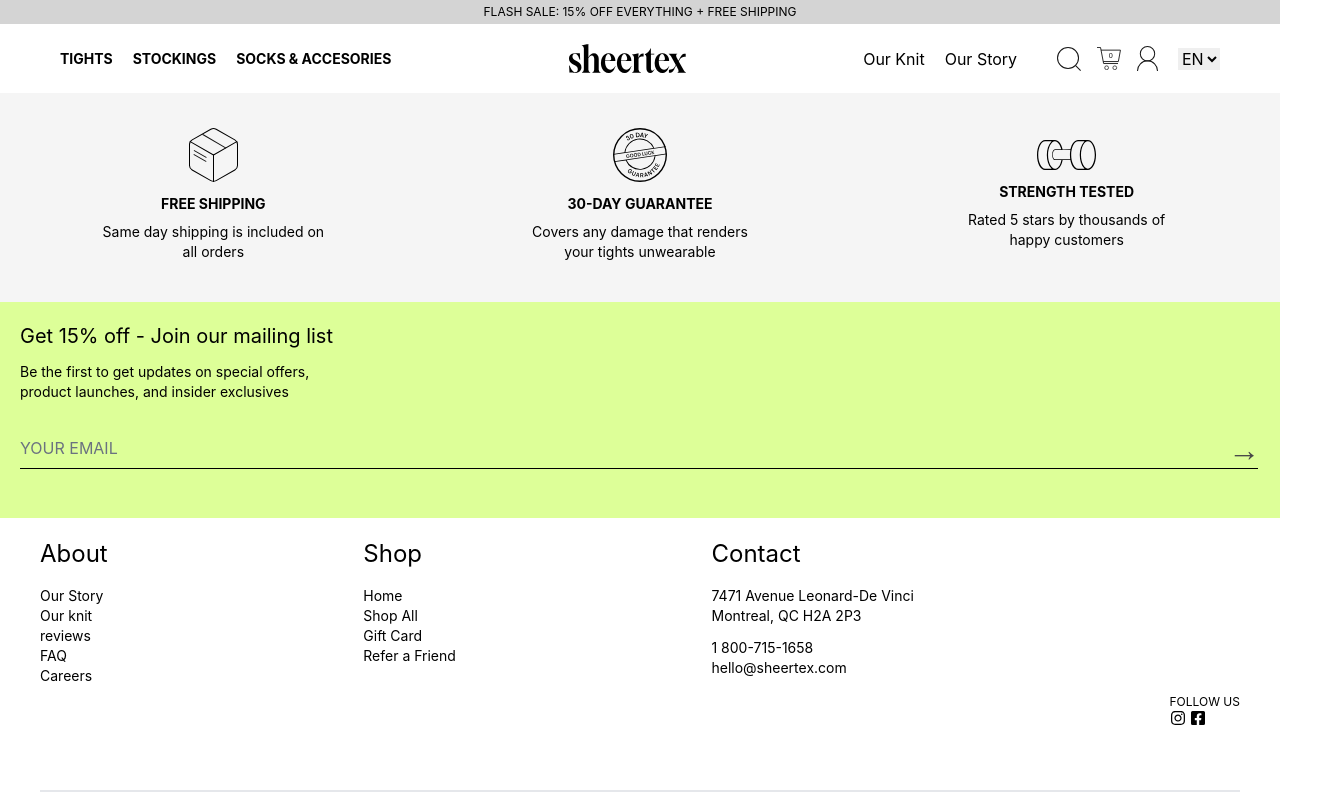
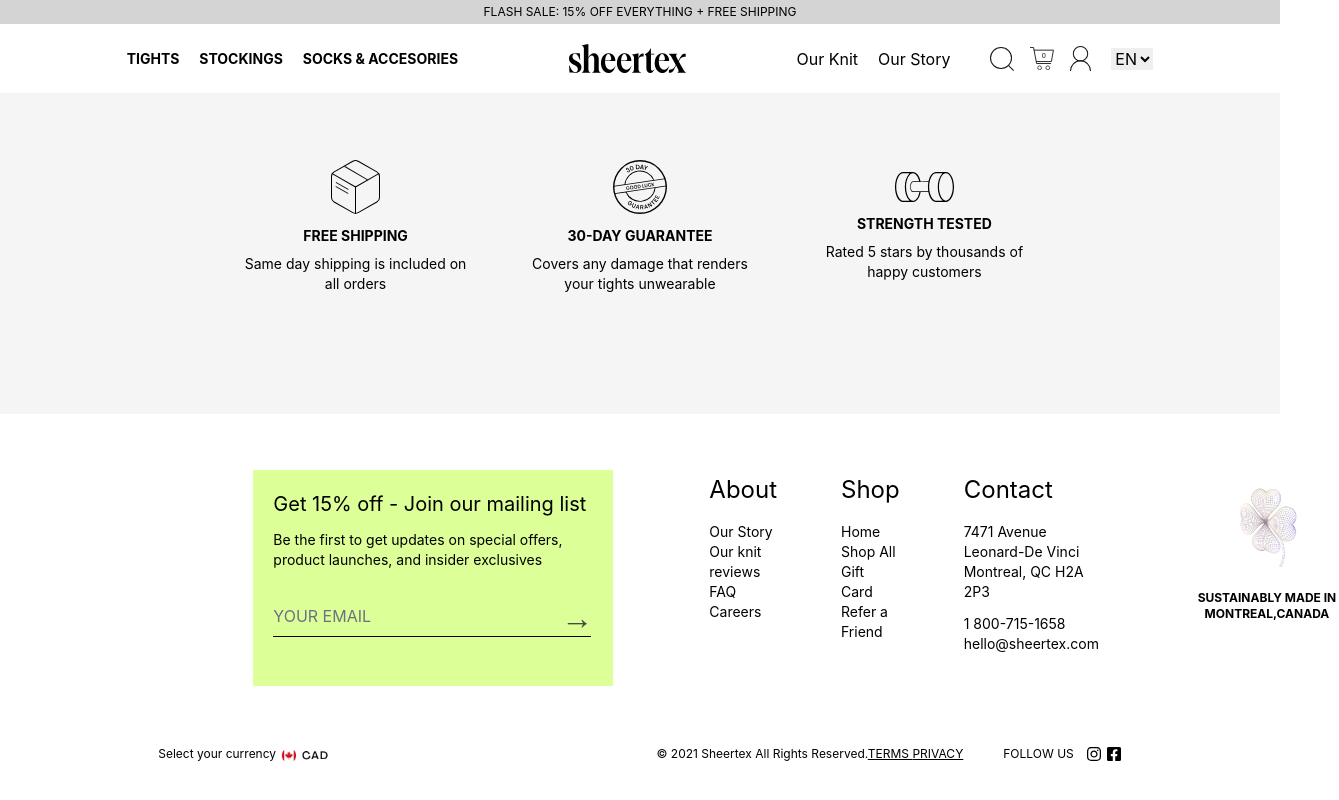
Before and after one commit to idriss101/sheertex, a Next.js app: page / in a window 1280 px wide. Shown: the top 800 px of the page, 1339 px wide, since content can reach past the window. Built offline with nearby package versions, Linux system fonts and the light colour scheme.

Commit message:
Made footer responsive for desktop

```diff
--- /dev/null
+++ b/components/DesktopFooter.js
@@ -0,0 +1,65 @@
+import React from "react";
+import Newsletter from "../components/Newsletter";
+import FooterBlock from "./FooterBlock";
+import { FaInstagram } from "react-icons/fa";
+import { FaFacebookSquare } from "react-icons/fa";
+import FooterImage from "./FooterImage";
+function DesktopFooter() {
+  return (
+    <>
+      <div className="hidden lg:flex lg:items-center lg:p-10 w-4/6 my-0 mx-auto lg:justify-around">
+        <Newsletter />
+        <footer className="flex justify-between px-24 py-5 w-5/6">
+          <FooterBlock
+            header="About"
+            links={["Our Story", "Our knit", "reviews", "FAQ", "Careers"]}
+          />
+          <FooterBlock
+            header="Shop"
+            links={["Home", "Shop All", "Gift Card", "Refer a Friend"]}
+          />
+
+          <div className="">
+            <h5 className="text-2xl mb-4">Contact</h5>
+            <ul>
+              <li className="mb-3 text-sm">
+                <p>7471 Avenue Leonard-De Vinci</p>
+                <p>Montreal, QC H2A 2P3</p>
+              </li>
+              <li className="text-sm">
+                <p>1 800-715-1658</p>
+                <p>hello@sheertex.com</p>
+              </li>
+            </ul>
+          </div>
+        </footer>
+        <FooterImage />
+      </div>
+
+      <div className=" hidden lg:flex w-full items-center my-0 mx-auto justify-around">
+        <div className="">
+          <p className="text-xs flex items-center">
+            Select your currency{" "}
+            <img src="/currency.svg" alt="" className="w-16 mt-1" />
+          </p>
+        </div>
+        <div className="flex justify-around">
+          <div className="mr-10">
+            <p className=" text-xs text-center">
+              &#169; 2021 Sheertex All Rights Reserved.
+              <a className="uppercase underline">Terms </a>
+              <a className="uppercase underline">Privacy</a>
+            </p>
+          </div>
+          <p className="uppercase text-xs mr-3">Follow Us</p>
+          <p className="flex">
+            <FaInstagram className="mr-1" />
+            <FaFacebookSquare />
+          </p>
+        </div>
+      </div>
+    </>
+  );
+}
+
+export default DesktopFooter;
--- a/components/DesktopNav.js
+++ b/components/DesktopNav.js
@@ -9,7 +9,7 @@
     <>
       <nav className="fixed w-full bg-white hidden lg:block">
         <AnnouncementBar />
-        <div className="flex justify-between items-center p-5 border-b-2 lg:mx-10 lg:border-0">
+        <div className="flex justify-between items-center p-5 border-b-2 lg:w-5/6 lg:my-0 lg:mx-auto lg:border-0">
           <div className="flex">
             <ul className="flex">
               <li className="text-sm uppercase font-bold mr-5">Tights</li>
--- a/components/Footer.js
+++ b/components/Footer.js
@@ -3,52 +3,14 @@
 import { FaInstagram } from "react-icons/fa";
 import { FaFacebookSquare } from "react-icons/fa";
 import FooterImage from "./FooterImage";
+import MobileFooter from "./MobileFooter";
+import DesktopFooter from "./DesktopFooter";
 
 function Footer() {
   return (
     <>
-      <div className="">
-        <Newsletter />
-      </div>
-      <footer className="flex flex-wrap justify-between px-10 py-5">
-        <FooterBlock
-          header="About"
-          links={["Our Story", "Our knit", "reviews", "FAQ", "Careers"]}
-        />
-        <FooterBlock
-          header="Shop"
-          links={["Home", "Shop All", "Gift Card", "Refer a Friend"]}
-        />
-
-        <div className="">
-          <h5 className="text-2xl mb-4">Contact</h5>
-          <ul>
-            <li className="mb-3 text-sm">
-              <p>7471 Avenue Leonard-De Vinci</p>
-              <p>Montreal, QC H2A 2P3</p>
-            </li>
-            <li className="text-sm">
-              <p>1 800-715-1658</p>
-              <p>hello@sheertex.com</p>
-            </li>
-          </ul>
-        </div>
-        <div className="self-end">
-          <p className="uppercase text-xs">Follow Us</p>
-          <p className="flex">
-            <FaInstagram className="mr-1" />
-            <FaFacebookSquare />
-          </p>
-        </div>
-        <FooterImage />
-        <div className="block my-0 mx-auto">
-          <p className="mt-5 text-xs text-center">
-            &#169; 2021 Sheertex All Rights Reserved.
-            <a className="uppercase underline">Terms </a>
-            <a className="uppercase underline">Privacy</a>
-          </p>
-        </div>
-      </footer>
+      <MobileFooter />
+      <DesktopFooter />
     </>
   );
 }
--- a/components/FooterBlock.js
+++ b/components/FooterBlock.js
@@ -2,7 +2,7 @@
 
 function FooterBlock({ header, links }) {
   return (
-    <div className="mb-10">
+    <div className="mb-10 lg:mr-16">
       <h5 className="text-2xl mb-4">{header}</h5>
       <ul>
         {links.map((link) => (
--- a/components/FooterImage.js
+++ b/components/FooterImage.js
@@ -2,7 +2,7 @@
 
 function FooterImage() {
   return (
-    <div className="border-t-2 mt-16 flex flex-col items-center justify-center w-full p-5 text-center">
+    <div className="border-t-2 mt-16 flex flex-col items-center justify-center w-full p-5 text-center lg:border-0 lg:w-2/6 lg:mt-0 lg:p-0 lg:self-baseline">
       <img src="/footer-sustainably.svg" alt="" />
       <p className="w-36 uppercase text-xs font-bold">
         Sustainably made in montreal,canada
--- /dev/null
+++ b/components/MobileFooter.js
@@ -0,0 +1,55 @@
+import React from "react";
+import Newsletter from "./Newsletter";
+import FooterBlock from "./FooterBlock";
+import { FaInstagram } from "react-icons/fa";
+import { FaFacebookSquare } from "react-icons/fa";
+import FooterImage from "./FooterImage";
+
+function MobileFooter() {
+  return (
+    <div className="lg:hidden">
+      <Newsletter />
+      <footer className="flex flex-wrap justify-between px-10 py-5">
+        <FooterBlock
+          header="About"
+          links={["Our Story", "Our knit", "reviews", "FAQ", "Careers"]}
+        />
+        <FooterBlock
+          header="Shop"
+          links={["Home", "Shop All", "Gift Card", "Refer a Friend"]}
+        />
+
+        <div className="">
+          <h5 className="text-2xl mb-4">Contact</h5>
+          <ul>
+            <li className="mb-3 text-sm">
+              <p>7471 Avenue Leonard-De Vinci</p>
+              <p>Montreal, QC H2A 2P3</p>
+            </li>
+            <li className="text-sm">
+              <p>1 800-715-1658</p>
+              <p>hello@sheertex.com</p>
+            </li>
+          </ul>
+        </div>
+        <div className="self-end">
+          <p className="uppercase text-xs">Follow Us</p>
+          <p className="flex">
+            <FaInstagram className="mr-1" />
+            <FaFacebookSquare />
+          </p>
+        </div>
+        <FooterImage />
+        <div className="block my-0 mx-auto">
+          <p className="mt-5 text-xs text-center">
+            &#169; 2021 Sheertex All Rights Reserved.
+            <a className="uppercase underline">Terms </a>
+            <a className="uppercase underline">Privacy</a>
+          </p>
+        </div>
+      </footer>
+    </div>
+  );
+}
+
+export default MobileFooter;
--- a/components/SellingPoints.js
+++ b/components/SellingPoints.js
@@ -1,9 +1,9 @@
-import React from "react";
 import SellingPoint from "./SellingPoint";
 
 function SellingPoits() {
   return (
-    <section className="flex flex-col items-center pt-32 bg-neutral-100 sm:flex-row sm:items-center sm:justify-around">
+    <section className="bg-neutral-100 pt-32 lg:pt-40 lg:pb-20 ">
+      <div className="flex flex-col items-center sm:flex-row sm:items-center sm:justify-around lg:w-4/6 lg:my-0 lg:mx-auto">
         <SellingPoint
           header="Free Shipping"
           text="Same day shipping is included on all orders"
@@ -20,6 +20,7 @@
           image="/strength.svg"
           style={{ marginBottom: "20px" }}
         />
+      </div>
     </section>
   );
 }
```
Also changed, not shown: public/currency.svg (added). Lines whose indentation alone changed are shown as unchanged.
